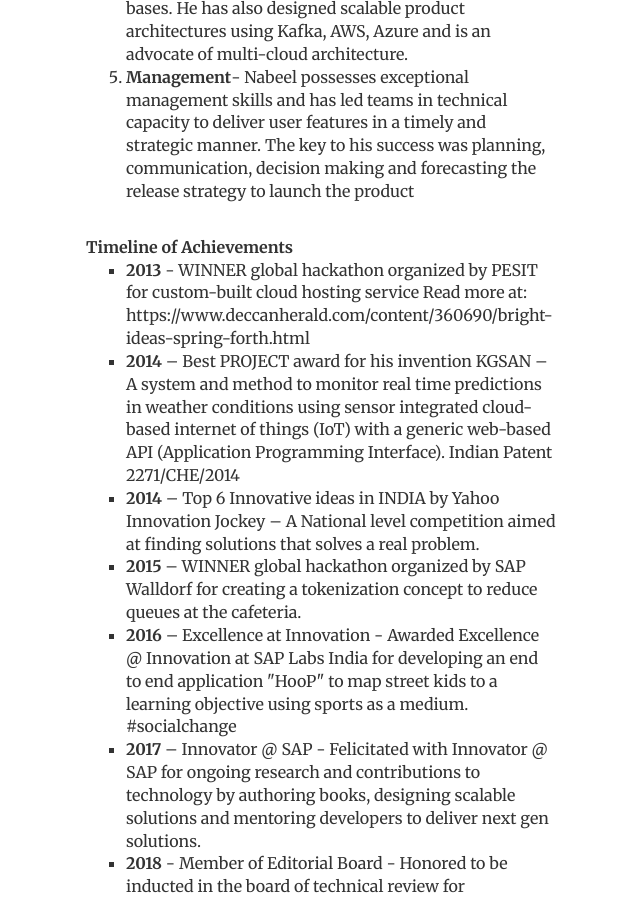
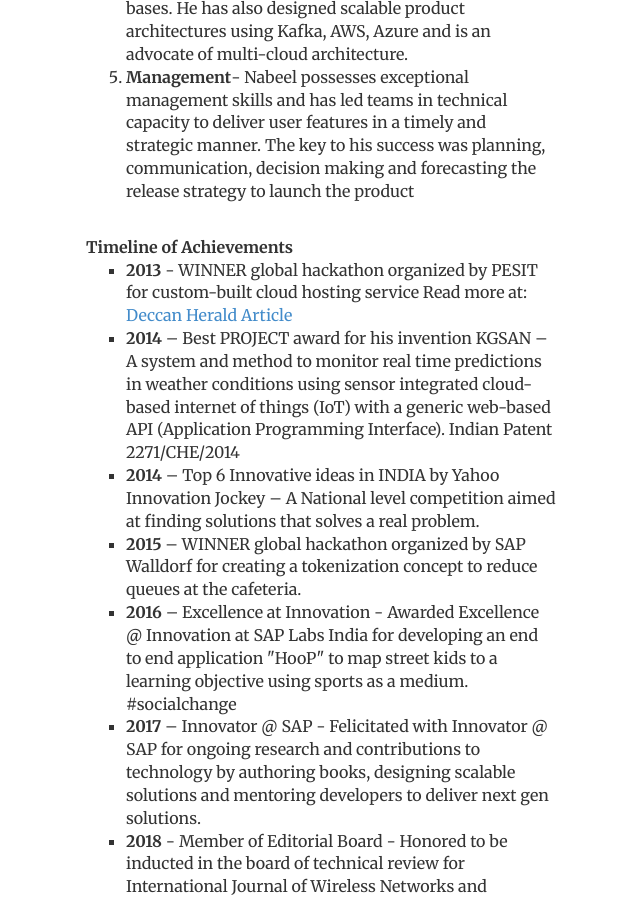
Before and after one commit to mnscodes/mnscodes.github.io, a Jekyll site: the page built from index.html, in a window 1280 px wide and 900 px high, scrolled down 1099 px. Shown: the whole window, without its empty margins (444-1084 px from the left). Built offline with Jekyll 4.4.1, drawn with Linux system fonts in a browser that asks for light colours.

Commit message:
Update index.html

```diff
--- a/index.html
+++ b/index.html
@@ -33,7 +33,7 @@
 	<li><b>Management</b>- Nabeel possesses exceptional management skills and has led teams in technical capacity to deliver user features in a timely and strategic manner. The key to his success was planning, communication, decision making and forecasting the release strategy to launch the product</li></ol>
 		<br> <b> Timeline of Achievements </b> <br>
 		<ul type = "square">
-			<li> <b> 2013 </b> - WINNER global hackathon organized by PESIT for custom-built cloud hosting service Read more at: https://www.deccanherald.com/content/360690/bright-ideas-spring-forth.html </li>
+			<li> <b> 2013 </b> - WINNER global hackathon organized by PESIT for custom-built cloud hosting service Read more at: <a href="https://www.deccanherald.com/content/360690/bright-ideas-spring-forth.html">Deccan Herald Article</a> </li>
 			<li> <b>2014 </b> – Best PROJECT award for his invention KGSAN – A system and method to
 	monitor real time predictions in weather conditions using sensor integrated cloud-based
 internet of things (IoT) with a generic web-based API (Application Programming Interface). Indian Patent 2271/CHE/2014</li>
```
